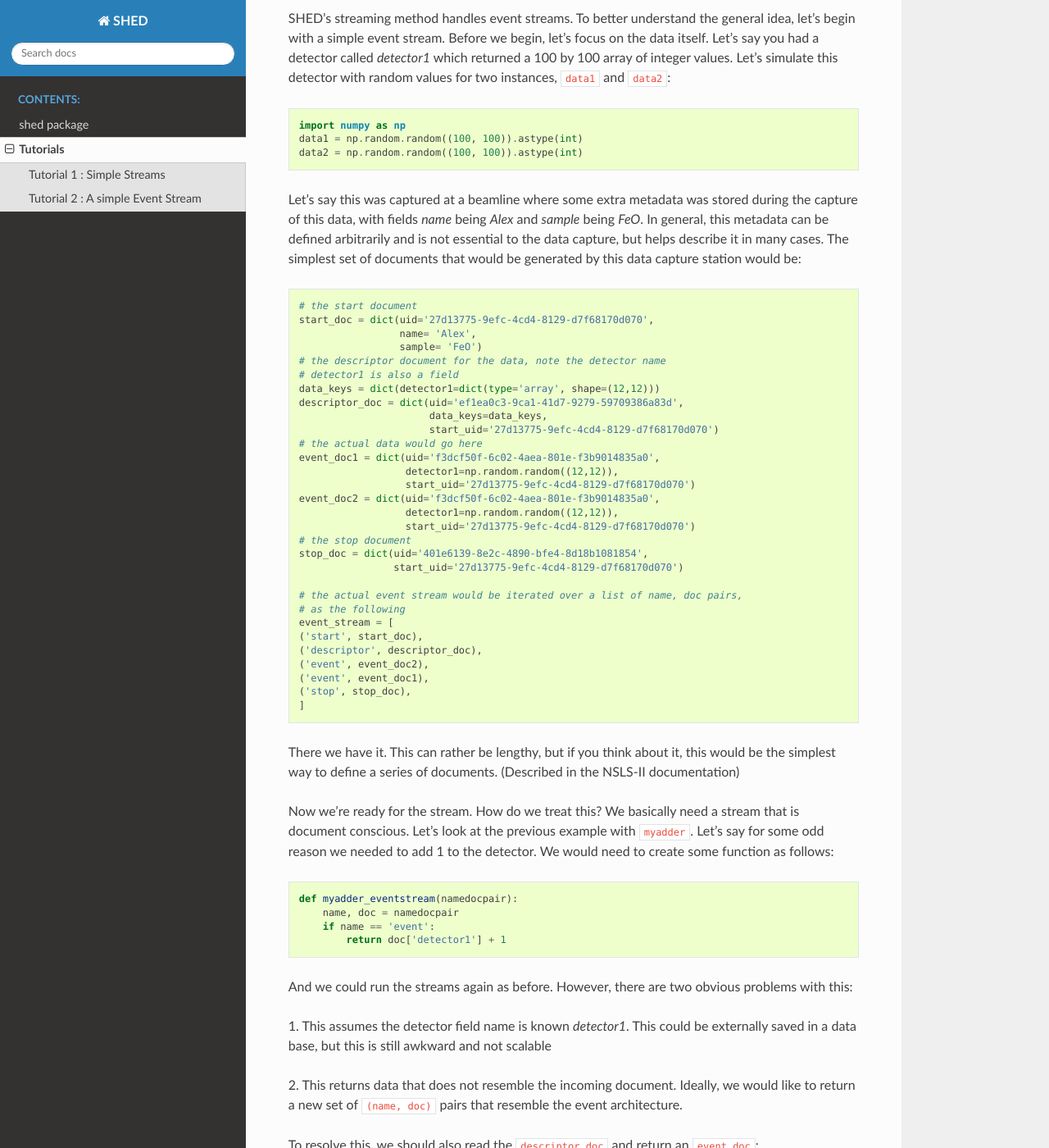
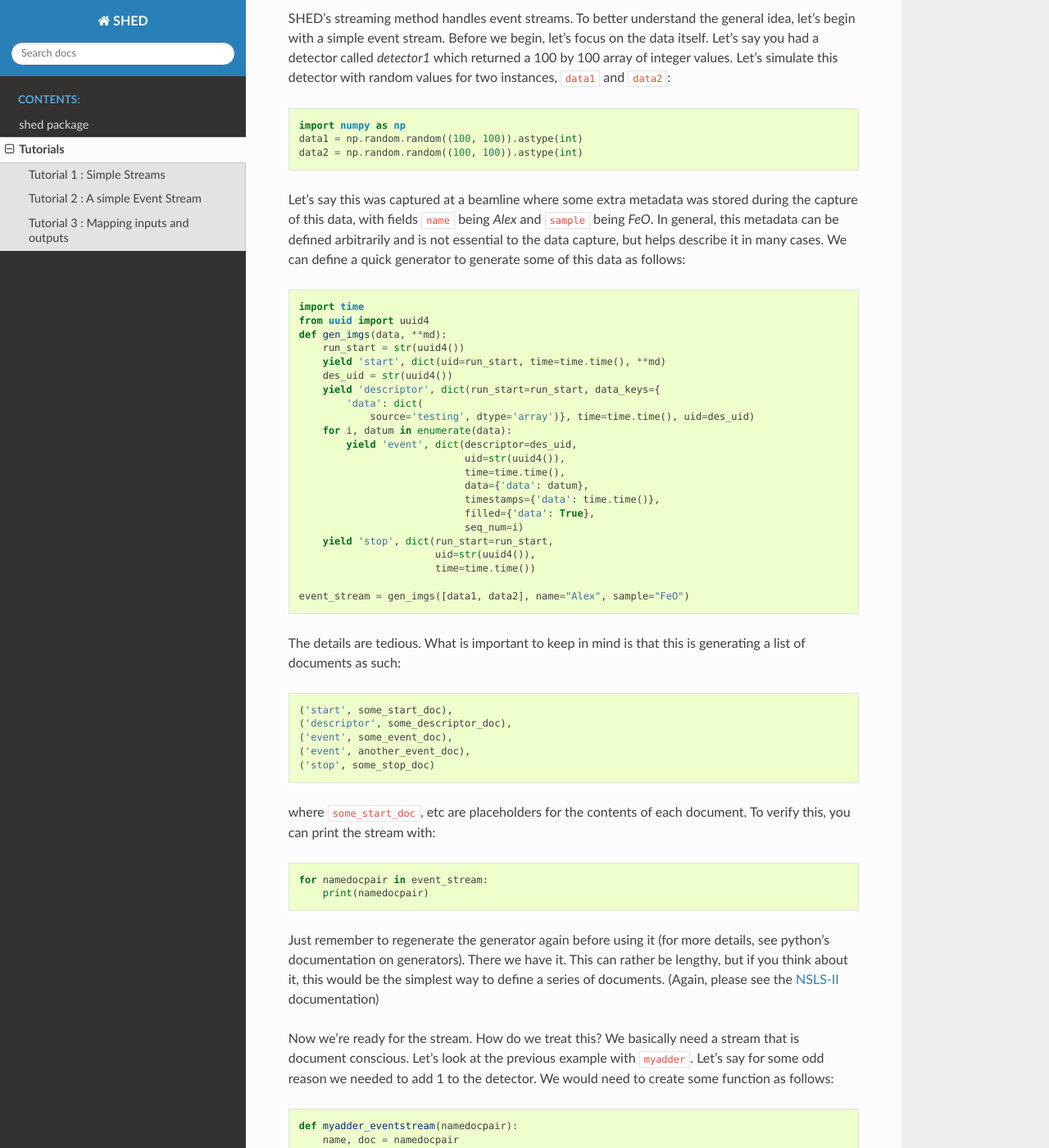
Before and after one commit to xpdAcq/shed-streaming, a Sphinx documentation site: the page built from docs/tutorials.rst, in a window 1280 px wide and 1400 px high, scrolled down 907 px. Shown: the whole window at 82% size. Built offline with Sphinx 7.4.7 and the Read the Docs theme 2.0.0, drawn with Linux system fonts in a browser that asks for light colours; some of the changed text lies outside the part shown.

Commit message:
modified tutorial 2

```diff
--- a/docs/tutorials.rst
+++ b/docs/tutorials.rst
@@ -53,47 +53,54 @@ values for two instances, ``data1`` and ``data2``::
     data2 = np.random.random((100, 100)).astype(int)
 
 Let's say this was captured at a beamline where some extra metadata was stored
-during the capture of this data, with fields *name* being *Alex* and *sample*
-being *FeO*. In general, this metadata can be defined arbitrarily and is not
-essential to the data capture, but helps describe it in many cases.
-The simplest set of documents that would be generated by this data capture
-station would be::
+during the capture of this data, with fields ``name`` being *Alex* and
+``sample`` being *FeO*. In general, this metadata can be defined arbitrarily
+and is not essential to the data capture, but helps describe it in many cases.
+We can define a quick generator to generate some of this data as follows::
 
-    # the start document
-    start_doc = dict(uid='27d13775-9efc-4cd4-8129-d7f68170d070',
-                     name= 'Alex',
-                     sample= 'FeO')
-    # the descriptor document for the data, note the detector name
-    # detector1 is also a field
-    data_keys = dict(detector1=dict(type='array', shape=(12,12)))
-    descriptor_doc = dict(uid='ef1ea0c3-9ca1-41d7-9279-59709386a83d',
-                          data_keys=data_keys,
-                          start_uid='27d13775-9efc-4cd4-8129-d7f68170d070')
-    # the actual data would go here
-    event_doc1 = dict(uid='f3dcf50f-6c02-4aea-801e-f3b9014835a0',
-                      detector1=np.random.random((12,12)),
-                      start_uid='27d13775-9efc-4cd4-8129-d7f68170d070')
-    event_doc2 = dict(uid='f3dcf50f-6c02-4aea-801e-f3b9014835a0',
-                      detector1=np.random.random((12,12)),
-                      start_uid='27d13775-9efc-4cd4-8129-d7f68170d070')
-    # the stop document
-    stop_doc = dict(uid='401e6139-8e2c-4890-bfe4-8d18b1081854',
-                    start_uid='27d13775-9efc-4cd4-8129-d7f68170d070')
+    import time
+    from uuid import uuid4
+    def gen_imgs(data, **md):
+        run_start = str(uuid4())
+        yield 'start', dict(uid=run_start, time=time.time(), **md)
+        des_uid = str(uuid4())
+        yield 'descriptor', dict(run_start=run_start, data_keys={
+            'data': dict(
+                source='testing', dtype='array')}, time=time.time(), uid=des_uid)
+        for i, datum in enumerate(data):
+            yield 'event', dict(descriptor=des_uid,
+                                uid=str(uuid4()),
+                                time=time.time(),
+                                data={'data': datum},
+                                timestamps={'data': time.time()},
+                                filled={'data': True},
+                                seq_num=i)
+        yield 'stop', dict(run_start=run_start,
+                           uid=str(uuid4()),
+                           time=time.time())
 
-    # the actual event stream would be iterated over a list of name, doc pairs,
-    # as the following
-    event_stream = [
-    ('start', start_doc),
-    ('descriptor', descriptor_doc),
-    ('event', event_doc2),
-    ('event', event_doc1),
-    ('stop', stop_doc),
-    ]
+    event_stream = gen_imgs([data1, data2], name="Alex", sample="FeO")
 
+The details are tedious. What is important to keep in mind is that this is
+generating a list of documents as such::
 
-There we have it. This can rather be lengthy, but if you think about it, this
-would be the simplest way to define a series of documents. (Described in the
-NSLS-II documentation)
+    ('start', some_start_doc),
+    ('descriptor', some_descriptor_doc),
+    ('event', some_event_doc),
+    ('event', another_event_doc),
+    ('stop', some_stop_doc)
+
+where ``some_start_doc``, etc are placeholders for the contents of each
+document. To verify this, you can print the stream with::
+
+    for namedocpair in event_stream:
+        print(namedocpair)
+
+Just remember to regenerate the generator again before using it (for more
+details, see python's documentation on generators). There we have it. This can
+rather be lengthy, but if you think about it, this would be the simplest way to
+define a series of documents. (Again, please see the `NSLS-II
+<http://nsls-ii.github.io/architecture-overview.html>`_ documentation)
 
 Now we're ready for the stream. How do we treat this? We basically need a
 stream that is document conscious. Let's look at the previous example with
@@ -112,14 +119,15 @@ problems with this:
 externally saved in a data base, but this is still awkward and not scalable
 
 2. This returns data that does not resemble the incoming document. Ideally, we
-would like to return a new set of ``(name, doc)`` pairs that resemble the
-event architecture.
+would like to return a new set of ``(name, doc)`` pairs that resemble the event
+architecture.
 
 To resolve this, we should also read the ``descriptor_doc`` and return an
-``event_doc``::
+``event_doc`` by running something complicated, for example::
 
     from uuid import uuid4
     descriptor_buffer = dict()
+    new_start_buffer = dict()
 
     def myadder_eventstream(namedocpair):
         name, doc = namedocpair
@@ -169,12 +177,31 @@ is useful. Rather than define this monolithic function, we let the
     from streams import Stream
     import shed.event_stream as es
 
+    def addmydata(x):
+        data = x['data']
+        return data + 1
 
     s = Stream()
     # this time, we pass the stream to event_stream's
     # map method
-    s2 = es.map(lambda x : x + 1, s)
-    s3 = s2.map(print)
+    s2 = es.map(lambda x : x['data'] + 1, s, input_info={'data' : 'data'},
+               output_info=(('data', {}),))
+    s3 = es.map(print, s2, input_info={'data' : 'data'},
+                output_info=(('data',{'dtype' : 'array'}),))
 
-    for namedocpair in event_stream:
+    event_streams = gen_imgs([data1, data2], name="Alex", sample="FeO")
+    # generate the event streams again since generator is exhausted
+    #event_streams = gen_imgs([data1, data2], name="Alex", sample="FeO")
+    for namedocpair in event_streams:
         s.emit(namedocpair)
+
+There are some extra details involving ``input_info`` and ``output_info`` that
+we can ignore for now. The take home message here is that SHED allows one to
+treat streams that follow the event model, without much boilerplate code.
+
+Tutorial 3 : Mapping inputs and outputs
+------------------------------------
+
+Now we've learned the basics of what SHED attempts to resolve, we can move on
+to more complex operations. The first obvious questions is multiple
+inputs/outputs. Let's say we had the function::
```
